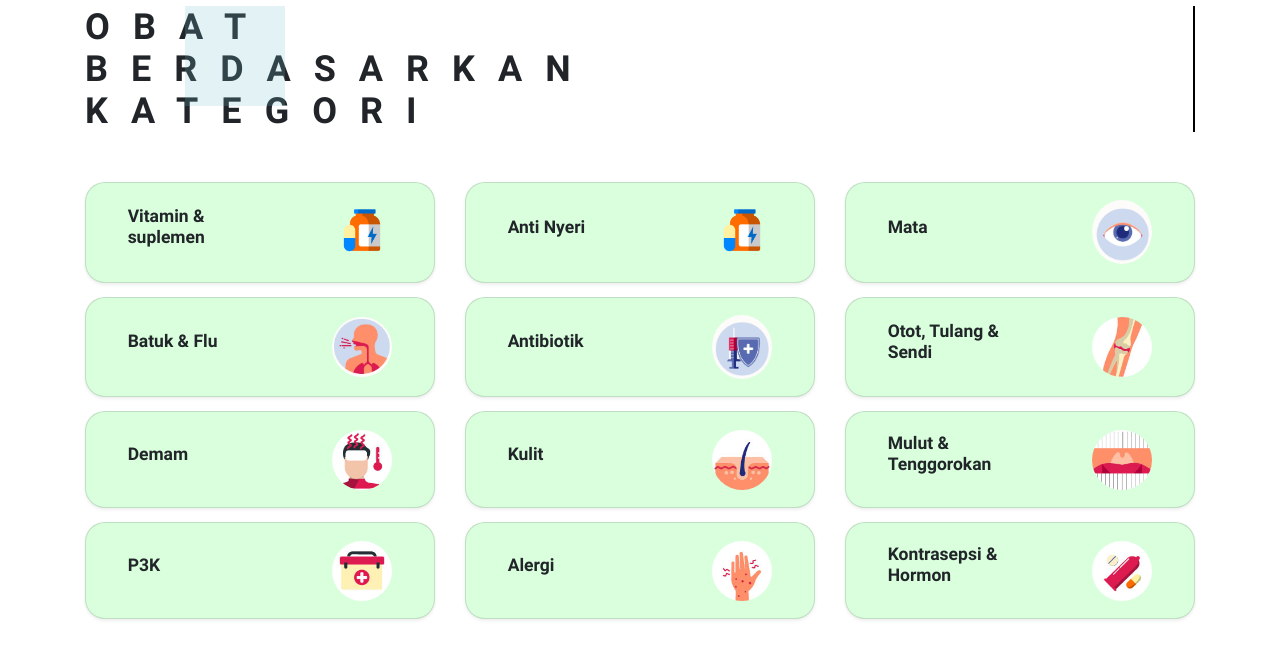
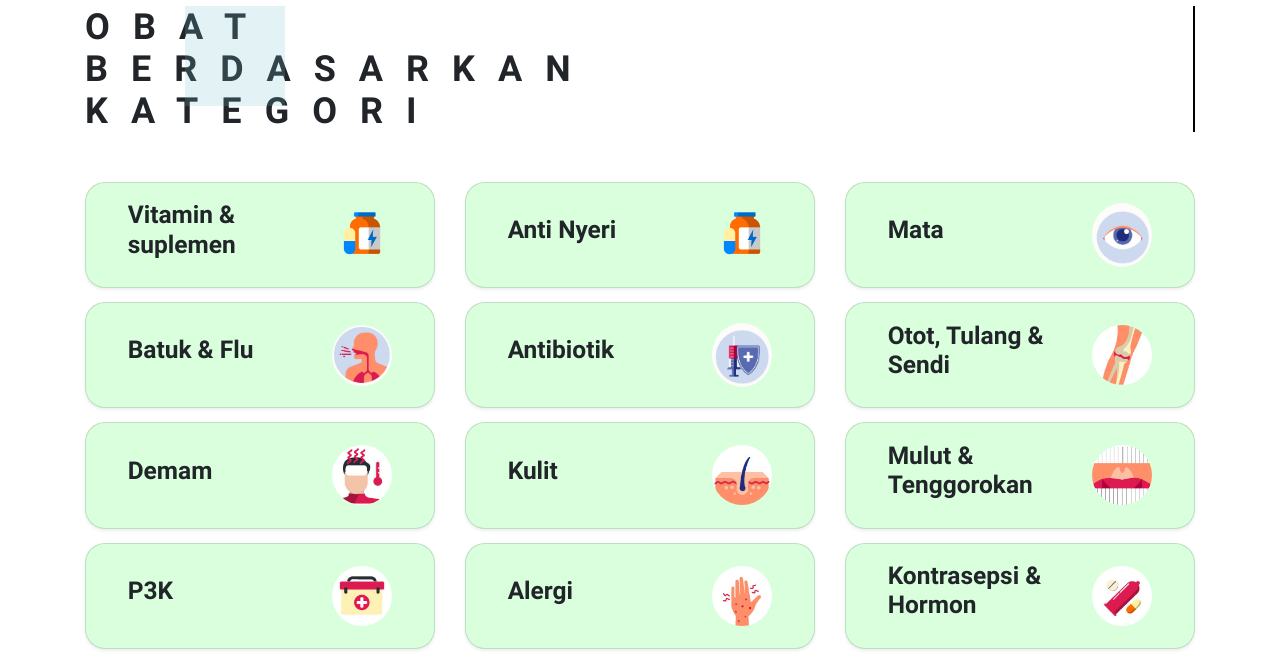
Before and after one commit to dimitriirfan/obati, a CodeIgniter app: page /obati/index.php/controller_kategoriobat/index in a window 1280 px wide. Shown: the part 141-800 px from the top of the page. Run offline with CodeIgniter, Linux system fonts and the light colour scheme.

Commit message:
minor change

```diff
--- a/application/views/View_kategoriObat.php
+++ b/application/views/View_kategoriObat.php
@@ -106,75 +106,75 @@
 		<div class="card-deck">
 			<div class="card shadow-sm ">
 				<div class="card-body">
-					<h5 class="card-title">Vitamin & suplemen</h5>
+					<h3 class="card-title">Vitamin & suplemen</h3>
 					<img src="<?php echo base_url("./assets/img/Vitamin.png")?>" class=" foto">
 				</div>
 			</div>
 			<div class="card shadow-sm">
 				<div class="card-body">
-					<h5 class="card-title">Anti Nyeri</h5>
+					<h3 class="card-title">Anti Nyeri</h3>
 					<img src="<?php echo base_url("./assets/img/kategori/Vitamin.png")?>" class="foto">
 				</div>
 			</div>
 			<div class="card shadow-sm">
 				<div class="card-body">
-					<h5 class="card-title">Mata</h5>
+					<h3 class="card-title">Mata</h3>
 					<img src="<?php echo base_url("./assets/img/kategori/mata.jpg")?>" class="foto">
 				</div>
 			</div>
 			<div class="card shadow-sm">
 				<div class="card-body">
-					<h5 class="card-title">Batuk & Flu</h5>
+					<h3 class="card-title">Batuk & Flu</h3>
 					<img src="<?php echo base_url("./assets/img/kategori/flu.jpg")?>" class=" foto">
 				</div>
 			</div>
 			<div class="card shadow-sm ">
 				<div class="card-body">
-					<h5 class="card-title">Antibiotik</h5>
+					<h3 class="card-title">Antibiotik</h3>
 					<img src="<?php echo base_url("./assets/img/kategori/antibiotik.jpg")?>" class=" foto">
 				</div>
 			</div>
 			<div class="card shadow-sm">
 				<div class="card-body">
-					<h5 class="card-title">Otot, Tulang & Sendi</h5>
+					<h3 class="card-title">Otot, Tulang & Sendi</h3>
 					<img src="<?php echo base_url("./assets/img/kategori/otot_nih.jpg")?>" class="img-fluid foto">
 				</div>
 			</div>
 			<div class="card shadow-sm">
 				<div class="card-body">
-					<h5 class="card-title">Demam</h5>
+					<h3 class="card-title">Demam</h3>
 					<img src="<?php echo base_url("./assets/img/kategori/demamfix.jpg")?>" class="img-fluid foto">
 				</div>
 			</div>
 			<div class="card shadow-sm">
 				<div class="card-body">
-					<h5 class="card-title">Kulit</h5>
+					<h3 class="card-title">Kulit</h3>
 					<img src="<?php echo base_url("./assets/img/kategori/kulit_nih.jpg")?>" class="img-fluid foto">
 				</div>
 
 			</div>
 			<div class="card shadow-sm ">
 				<div class="card-body">
-					<h5 class="card-title">Mulut & Tenggorokan</h5>
+					<h3 class="card-title">Mulut & Tenggorokan</h3>
 					<img src="<?php echo base_url("./assets/img/kategori/Untitled-1.jpg")?>" class="img-fluid foto">
 				</div>
 			</div>
 
 			<div class="card shadow-sm ">
 				<div class="card-body">
-					<h5 class="card-title">P3K</h5>
+					<h3 class="card-title">P3K</h3>
 					<img src="<?php echo base_url("./assets/img/kategori/P3K.jpg")?>" class="img-fluid foto">
 				</div>
 			</div>
 			<div class="card shadow-sm ">
 				<div class="card-body">
-					<h5 class="card-title">Alergi</h5>
+					<h3 class="card-title">Alergi</h3>
 					<img src="<?php echo base_url("./assets/img/kategori/alergi_nih.jpg")?>" class="img-fluid foto">
 				</div>
 			</div>
 			<div class="card shadow-sm">
 				<div class="card-body">
-					<h5 class="card-title">Kontrasepsi & Hormon</h5>
+					<h3 class="card-title">Kontrasepsi & Hormon</h3>
 					<img src="<?php echo base_url("./assets/img/kategori/Untitled-2.jpg")?>" class="img-fluid foto">
 				</div>
 			</div>
--- a/assets/css/kategori.css
+++ b/assets/css/kategori.css
@@ -126,6 +126,7 @@ body {
 	letter-spacing: 0.64em;
 	margin-bottom: 1em;
 
+
 }
 
 
@@ -134,7 +135,18 @@ body {
 	min-width: 30%;
 	background: #D9FFDD;
 	border-radius: 20px;
+	transition: all ease-in-out 0.2s;
+
+
 }
+
+.card:hover {
+
+	box-shadow: 0 4px 8px 0 rgba(0, 0, 0, 0.2), 0 6px 20px 0 rgba(0, 0, 0, 0.19) !important;
+	transition: all ease-in-out 0.2s;
+	cursor: pointer;
+}
+
 
 
 
```
Also changed, not shown: assets/css/catalog.css (+5 -6 lines).
